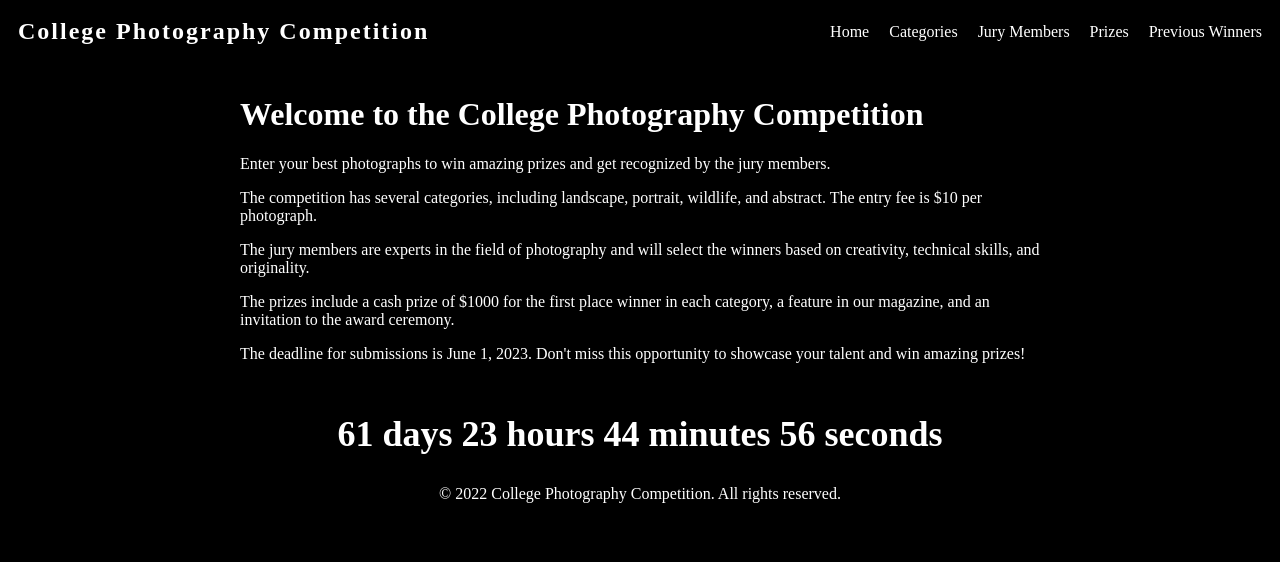
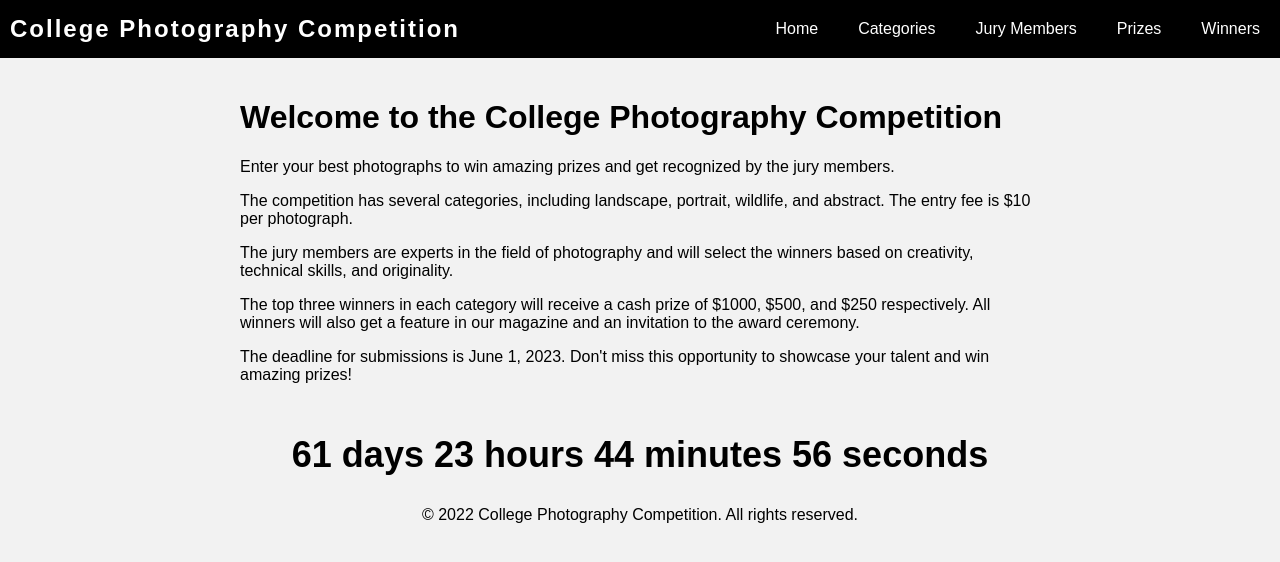
Before and after one commit to km8blogs/mywebsite1, a plain HTML site: page project5.html in a window 1280 px wide. Drawn offline with Linux system fonts and the light colour scheme.

Commit message:
Add new changes

```diff
--- a/project5.html
+++ b/project5.html
@@ -5,14 +5,18 @@
   <meta name="viewport" content="width=device-width, initial-scale=1.0">
   <title>College Photography Competition</title>
   <style>
-    /* Set the background color to black and text color to white */
+    /* Set the background color to light white */
     body {
-      background-color: black;
-      color: white;
+      background-color: #f2f2f2;
+      color: black;
+      margin: 0;
+      font-family: Arial, sans-serif;
     }
 
     /* Add styles for the header */
     header {
+      background-color: black;
+      color: white;
       display: flex;
       justify-content: space-between;
       align-items: center;
@@ -35,12 +39,10 @@
       color: white;
       text-decoration: none;
       margin-left: 20px;
+      padding: 10px;
     }
 
-    /* Add styles
-
-
-for the main content */
+    /* Add styles for the main content */
     main {
       max-width: 800px;
       margin: 0 auto;
@@ -73,7 +75,7 @@ for the main content */
       <a href="#">Categories</a>
       <a href="#">Jury Members</a>
       <a href="#">Prizes</a>
-      <a href="#">Previous Winners</a>
+      <a href="#">Winners</a>
     </nav>
   </header>
 
@@ -83,7 +85,7 @@ for the main content */
     <p>Enter your best photographs to win amazing prizes and get recognized by the jury members.</p>
     <p>The competition has several categories, including landscape, portrait, wildlife, and abstract. The entry fee is $10 per photograph.</p>
     <p>The jury members are experts in the field of photography and will select the winners based on creativity, technical skills, and originality.</p>
-    <p>The prizes include a cash prize of $1000 for the first place winner in each category, a feature in our magazine, and an invitation to the award ceremony.</p>
+    <p>The top three winners in each category will receive a cash prize of $1000, $500, and $250 respectively. All winners will also get a feature in our magazine and an invitation to the award ceremony.</p>
     <p>The deadline for submissions is June 1, 2023. Don't miss this opportunity to showcase your talent and win amazing prizes!</p>
 
     <!-- Add the countdown timer -->
@@ -97,24 +99,14 @@ for the main content */
 
   <!-- Add the JavaScript code for the countdown timer -->
   <script>
-    // Set the date of the deadline
     const deadline = new Date("June 1, 2023 00:00:00").getTime();
-
-    // Update the countdown timer every second
     setInterval(() => {
-      // Get the current date and time
       const now = new Date().getTime();
-
-      // Calculate the difference between the deadline and the current date and time
       const difference = deadline - now;
-
-      // Calculate the days, hours, minutes, and seconds remaining
       const days = Math.floor(difference / (1000 * 60 * 60 * 24));
       const hours = Math.floor((difference % (1000 * 60 * 60 * 24)) / (1000 * 60 * 60));
       const minutes = Math.floor((difference % (1000 * 60 * 60)) / (1000 * 60));
       const seconds = Math.floor((difference % (1000 * 60)) / 1000);
-
-      // Display the countdown timer
       document.getElementById("countdown").innerHTML = `${days} days ${hours} hours ${minutes} minutes ${seconds} seconds`;
     }, 1000);
   </script>
```
